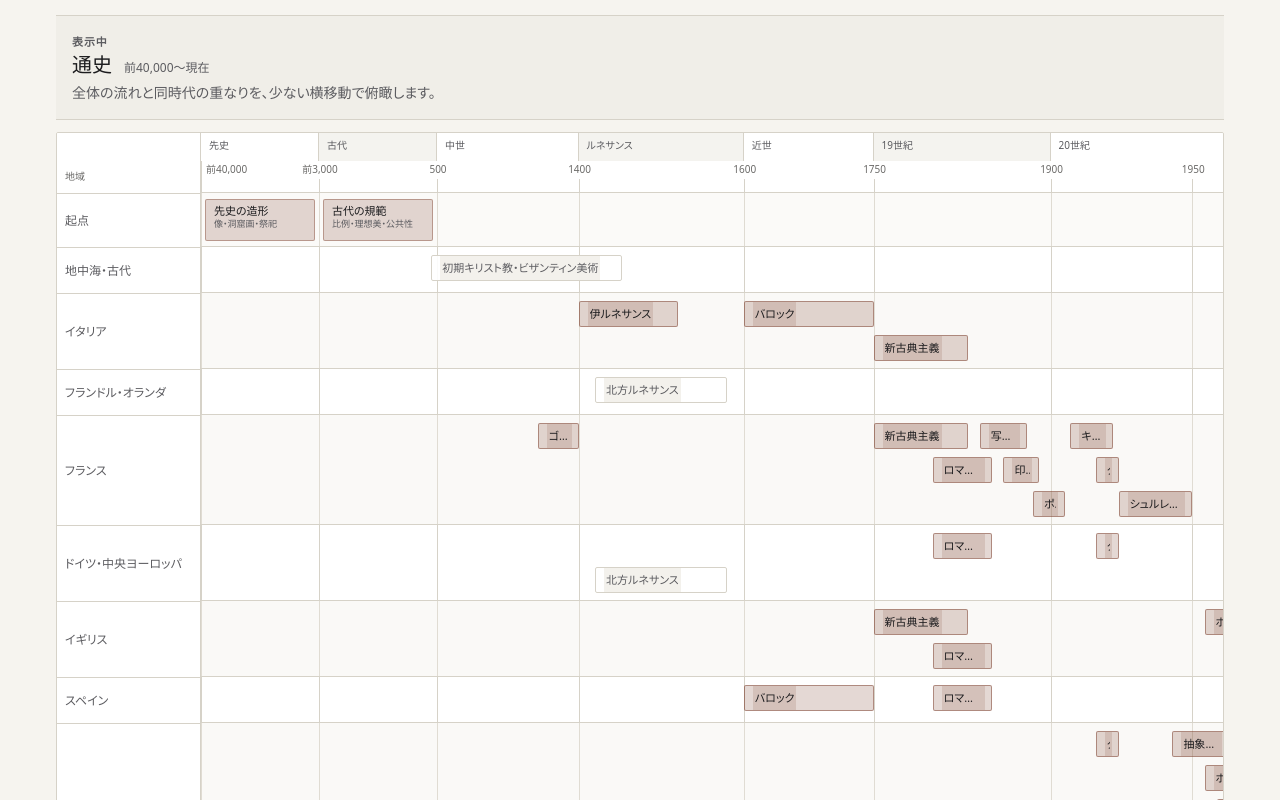
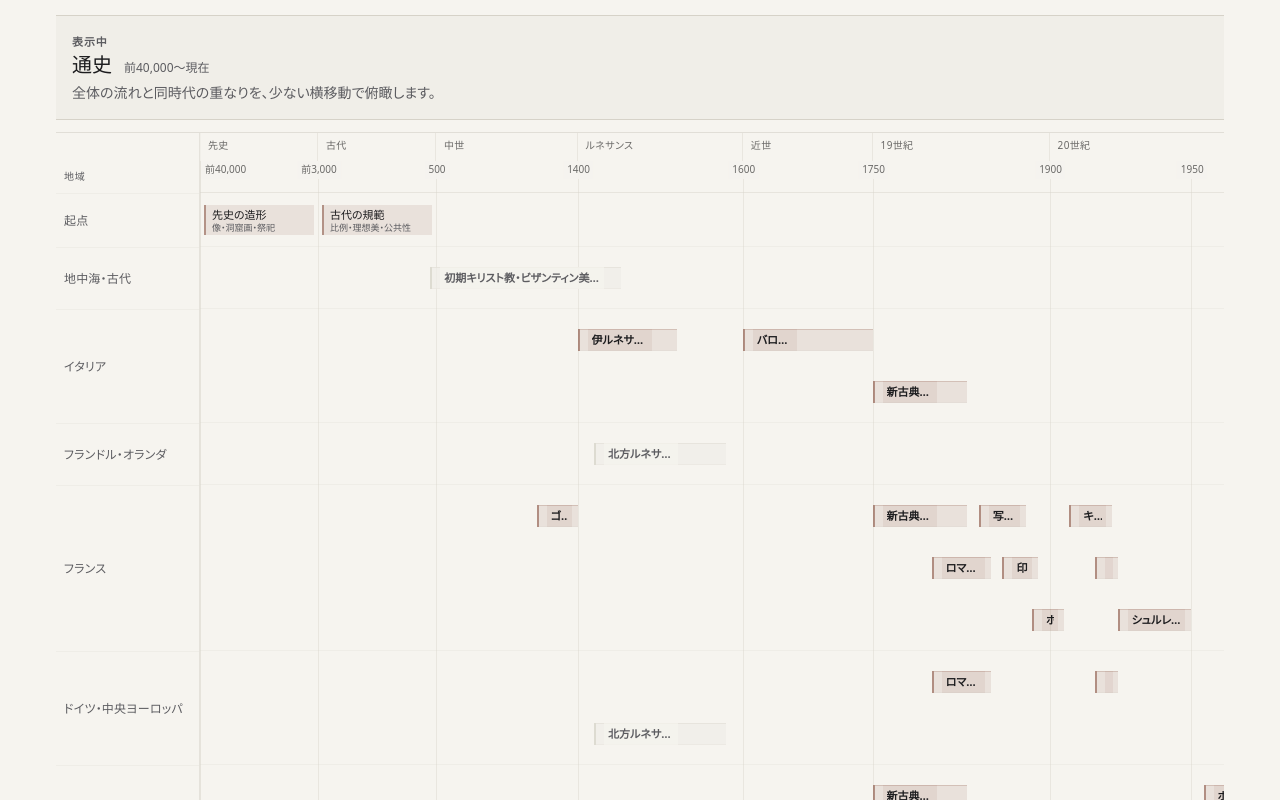
Before and after one commit to taktak2001/art-history-atlas, a Next.js app: page /timeline in a window 1280 px wide. Shown: the part 440-1240 px from the top of the page. Built offline with nearby package versions, Linux system fonts and the light colour scheme.

Commit message:
feat: restyle timeline as exhibition rails

```diff
--- a/src/app/globals.css
+++ b/src/app/globals.css
@@ -621,10 +621,171 @@ html.dark .relation-badge {
   }
 }
 
+/* 横型タイムライン：表の箱ではなく、年代軸に沿う展示レールとして見せる */
+.timeline-shell {
+  border-block: 1px solid rgb(var(--c-line) / 0.62);
+  background: rgb(var(--c-paper));
+}
+
+.timeline-track {
+  background: rgb(var(--c-paper));
+}
+
+.timeline-region-column {
+  border-inline-end: 1px solid rgb(var(--c-line) / 0.5);
+  background: rgb(var(--c-paper));
+  box-shadow: 1px 0 0 rgb(var(--c-line) / 0.14);
+}
+
+.timeline-region-heading,
+.timeline-region-label {
+  color: rgb(var(--c-muted));
+}
+
+.timeline-region-heading {
+  letter-spacing: 0.08em;
+}
+
+.timeline-region-label {
+  border-top: 1px solid rgb(var(--c-line) / 0.22);
+  font-weight: 500;
+  letter-spacing: 0.015em;
+}
+
+.timeline-axis {
+  border-bottom: 1px solid rgb(var(--c-line) / 0.48);
+}
+
+.timeline-era-band {
+  border-inline-end: 1px solid rgb(var(--c-line) / 0.42);
+  background: transparent;
+  color: rgb(var(--c-faint));
+  letter-spacing: 0.035em;
+}
+
+.timeline-gridline {
+  pointer-events: none;
+}
+
+.timeline-gridline--major {
+  border-inline-start: 1px solid rgb(var(--c-line) / 0.42);
+}
+
+.timeline-gridline--minor {
+  border-inline-start: 0;
+}
+
+.timeline-tick-label {
+  background: rgb(var(--c-paper) / 0.92);
+  color: rgb(var(--c-faint));
+  font-size: 0.625rem;
+  font-weight: 500;
+}
+
+.timeline-origin-lane,
+.timeline-lane {
+  border-bottom: 1px solid rgb(var(--c-line) / 0.22);
+  background: transparent;
+}
+
+.timeline-origin-rail {
+  flex-direction: column;
+  justify-content: center;
+  align-items: flex-start;
+  text-decoration: none;
+}
+
+.timeline-origin-rail::before {
+  position: absolute;
+  inset-inline: 0;
+  top: 50%;
+  height: 1.875rem;
+  border-inline-start: 2px solid rgb(var(--c-accent) / 0.48);
+  background: rgb(var(--c-accent) / 0.1);
+  content: '';
+  transform: translateY(-50%);
+  transition:
+    background-color 140ms ease,
+    border-color 140ms ease;
+}
+
+.timeline-origin-rail > span {
+  position: relative;
+}
+
+.timeline-origin-rail:hover::before,
+.timeline-origin-rail:focus-visible::before {
+  border-inline-start-color: rgb(var(--c-accent) / 0.85);
+  background: rgb(var(--c-accent) / 0.18);
+}
+
+.timeline-bar {
+  color: rgb(var(--c-ink));
+  text-decoration: none;
+}
+
+.timeline-bar-visual {
+  height: 1.375rem;
+  border-inline-start: 2px solid rgb(var(--c-accent) / 0.5);
+  background: rgb(var(--c-accent) / 0.1);
+  box-shadow:
+    inset 0 1px 0 rgb(var(--c-accent) / 0.2),
+    inset 0 -1px 0 rgb(var(--c-line) / 0.24);
+  color: rgb(var(--c-ink));
+  transform: translateY(-50%);
+  transition:
+    background-color 140ms ease,
+    border-color 140ms ease,
+    box-shadow 140ms ease;
+}
+
+.timeline-bar-visual--secondary {
+  border-inline-start-color: rgb(var(--c-line) / 0.72);
+  background: rgb(var(--c-surface) / 0.7);
+  box-shadow:
+    inset 0 1px 0 rgb(var(--c-line) / 0.38),
+    inset 0 -1px 0 rgb(var(--c-line) / 0.2);
+  color: rgb(var(--c-muted));
+}
+
+.timeline-bar-visual--child {
+  height: 1.25rem;
+  opacity: 0.82;
+}
+
+.timeline-bar:hover .timeline-bar-visual,
+.timeline-bar:focus-visible .timeline-bar-visual {
+  border-inline-start-color: rgb(var(--c-accent) / 0.9);
+  background: rgb(var(--c-accent) / 0.18);
+  box-shadow:
+    inset 0 1px 0 rgb(var(--c-accent) / 0.32),
+    inset 0 -1px 0 rgb(var(--c-accent) / 0.2);
+}
+
+.timeline-bar:focus-visible {
+  outline: 1px solid rgb(var(--c-ink));
+  outline-offset: 1px;
+}
+
+.timeline-bar-label {
+  width: max-content;
+  justify-content: center;
+  background: rgb(var(--c-accent) / 0.07);
+  color: inherit;
+  font-weight: 600;
+  text-align: center;
+}
+
+.timeline-bar-visual--secondary .timeline-bar-label {
+  background: rgb(var(--c-paper) / 0.66);
+}
+
 .timeline-label-survey {
   overflow: hidden;
   white-space: nowrap;
   text-overflow: ellipsis;
+  line-height: 1.1;
+  text-align: center;
 }
 
 .timeline-label-detail {
@@ -633,6 +794,20 @@ html.dark .relation-badge {
   white-space: normal;
   -webkit-box-orient: vertical;
   -webkit-line-clamp: 2;
+  font-size: 0.625rem;
+  line-height: 0.6875rem;
+  text-align: center;
+}
+
+@media (max-width: 639px) {
+  .timeline-region-heading,
+  .timeline-region-label {
+    padding-inline: 0.5rem;
+  }
+
+  .timeline-bar-label {
+    font-size: 0.625rem;
+  }
 }
 
 /* 本文リンク */
--- a/src/components/HorizontalTimeline.tsx
+++ b/src/components/HorizontalTimeline.tsx
@@ -37,15 +37,15 @@ type Props = {
 const DESKTOP_HEADER_H = 60;
 const MOBILE_HEADER_H = 56;
 const SURVEY_SUMMARY_H = 54;
-const SURVEY_BAR_H = 26;
+const SURVEY_BAR_H = 44;
 const DESKTOP_DETAIL_BAR_H = 44;
-const MOBILE_DETAIL_BAR_H = 26;
+const MOBILE_DETAIL_BAR_H = 44;
 const DESKTOP_BAR_GAP = 8;
-const MOBILE_BAR_GAP = 3;
-const DESKTOP_LANE_PAD_Y = 8;
-const MOBILE_LANE_PAD_Y = 4;
-const DESKTOP_MIN_LANE_H = 46;
-const MOBILE_MIN_LANE_H = 54;
+const MOBILE_BAR_GAP = 6;
+const DESKTOP_LANE_PAD_Y = 9;
+const MOBILE_LANE_PAD_Y = 8;
+const DESKTOP_MIN_LANE_H = 62;
+const MOBILE_MIN_LANE_H = 60;
 const LABEL_INNER_PADDING = 8;
 const LABEL_TEXT_PADDING = 4;
 
@@ -248,6 +248,8 @@ export function HorizontalTimeline({ movements, activeRegions }: Props) {
     (era) => era.start < mode.end && era.end > mode.start,
   );
   const ticks = timelineTicks(mode);
+  const majorTickStride =
+    mode.id === 'survey' ? 1 : Math.max(1, Math.ceil((ticks.length - 1) / 4));
   const activeMovement =
     modeMovements.find((movement) => movement.id === activeMovementId) ?? null;
   const activeExpansionMembers = useMemo(() => {
@@ -340,14 +342,16 @@ export function HorizontalTimeline({ movements, activeRegions }: Props) {
           : choice.variant === 'short'
             ? shortLabelWidth ?? nameWidth
             : Math.min(shortLabelWidth ?? nameWidth, availableWidth);
+      const resolvedLabelWidth = Math.max(
+        1,
+        Math.min(chosenWidth + LABEL_TEXT_PADDING, availableWidth),
+      );
+      element.style.width = `${resolvedLabelWidth}px`;
       nextGeometries.push({
         element,
         barStart,
         barEnd,
-        labelWidth: Math.max(
-          1,
-          Math.min(chosenWidth + LABEL_TEXT_PADDING, availableWidth),
-        ),
+        labelWidth: resolvedLabelWidth,
       });
     }
 
@@ -561,20 +565,20 @@ export function HorizontalTimeline({ movements, activeRegions }: Props) {
         </div>
       )}
 
-      <div className="mt-3 flex overflow-hidden rounded-sm border hairline bg-raised">
+      <div className="timeline-shell mt-3 flex overflow-hidden">
         <div
-          className="sticky left-0 z-20 w-20 shrink-0 border-r hairline bg-raised sm:w-36"
+          className="timeline-region-column sticky left-0 z-20 w-20 shrink-0 sm:w-36"
           data-region-column
         >
           <div
-            className="flex items-end px-2 pb-2 text-[10px] text-faint"
+            className="timeline-region-heading flex items-end px-2 pb-2 text-[10px]"
             style={{ height: headerHeight }}
           >
             地域
           </div>
           {mode.id === 'survey' && (
             <div
-              className="flex items-center border-t hairline px-2 text-xs text-muted"
+              className="timeline-region-label flex items-center px-2 text-xs"
               style={{ height: SURVEY_SUMMARY_H }}
             >
               起点
@@ -584,7 +588,7 @@ export function HorizontalTimeline({ movements, activeRegions }: Props) {
             <div
               key={lane.region}
               data-region-lane-label={lane.region}
-              className="flex items-center border-t hairline px-2 text-[11px] leading-snug text-muted sm:text-xs"
+              className="timeline-region-label flex items-center px-2 text-[11px] leading-snug sm:text-xs"
               style={{ height: lane.height }}
             >
               {REGION_LABELS[lane.region]}
@@ -606,7 +610,7 @@ export function HorizontalTimeline({ movements, activeRegions }: Props) {
         >
           <div
             ref={trackRef}
-            className="relative"
+            className="timeline-track relative"
             data-timeline-track
             data-timeline-mode={mode.id}
             data-timeline-lod={lod}
@@ -614,10 +618,10 @@ export function HorizontalTimeline({ movements, activeRegions }: Props) {
             style={{ width: timelineWidth, height: chartHeight }}
           >
             <div
-              className="absolute inset-x-0 top-0 border-b hairline"
+              className="timeline-axis absolute inset-x-0 top-0"
               style={{ height: headerHeight }}
             >
-              {visibleEraBands.map((era, index) => {
+              {visibleEraBands.map((era) => {
                 const left = yearToTimelineX(
                   Math.max(era.start, mode.start),
                   mode,
@@ -631,9 +635,7 @@ export function HorizontalTimeline({ movements, activeRegions }: Props) {
                 return (
                   <div
                     key={era.label}
-                    className={`absolute top-0 overflow-hidden border-r hairline px-2 pt-1 text-[10px] font-medium text-muted ${
-                      index % 2 === 1 ? 'bg-surface/70' : 'bg-raised'
-                    }`}
+                    className="timeline-era-band absolute top-0 overflow-hidden px-2 pt-1 text-[10px] font-medium"
                     style={{ left, width: Math.max(1, right - left), height: 28 }}
                   >
                     <span className="whitespace-nowrap">{era.label}</span>
@@ -642,16 +644,24 @@ export function HorizontalTimeline({ movements, activeRegions }: Props) {
               })}
             </div>
 
-            {ticks.map((tick) => (
+            {ticks.map((tick, index) => {
+              const isMajorTick =
+                index === 0 ||
+                index === ticks.length - 1 ||
+                index % majorTickStride === 0;
+              return (
                 <div
                   key={tick}
                   data-timeline-tick={tick}
-                className="absolute bottom-0 top-7 border-l hairline"
+                  data-major-tick={isMajorTick || undefined}
+                  className={`timeline-gridline absolute bottom-0 top-7 ${
+                    isMajorTick ? 'timeline-gridline--major' : 'timeline-gridline--minor'
+                  }`}
                   style={{ left: yearToTimelineX(tick, mode, timelineWidth) }}
                   aria-hidden="true"
                 >
                   <span
-                  className={`absolute top-0 whitespace-nowrap bg-raised px-1 text-[10px] tabular-nums text-faint ${
+                    className={`timeline-tick-label absolute top-0 whitespace-nowrap px-1 text-[10px] tabular-nums ${
                       tick === mode.start
                         ? ''
                         : tick === mode.end
@@ -662,11 +672,12 @@ export function HorizontalTimeline({ movements, activeRegions }: Props) {
                     {fmtYear(tick)}
                   </span>
                 </div>
-            ))}
+              );
+            })}
 
             {mode.id === 'survey' && (
               <div
-                className="absolute inset-x-0 border-b hairline bg-surface/30"
+                className="timeline-origin-lane absolute inset-x-0"
                 style={{ top: headerHeight, height: SURVEY_SUMMARY_H }}
               >
                 {[
@@ -692,8 +703,8 @@ export function HorizontalTimeline({ movements, activeRegions }: Props) {
                       key={summary.id}
                       href={`/movements/${summary.id}/`}
                       prefetch={false}
-                      className="absolute top-1.5 overflow-hidden rounded-sm border border-accent/40 bg-accent/20 px-2 py-1 leading-tight text-ink transition-colors hover:bg-accent/25 active:translate-y-px"
-                      style={{ left: left + 4, width: Math.max(72, right - left - 8), height: 42 }}
+                      className="timeline-origin-rail absolute top-[5px] flex min-h-11 items-center overflow-hidden px-2 leading-tight text-ink active:translate-y-px"
+                      style={{ left: left + 4, width: Math.max(72, right - left - 8) }}
                     >
                       <span className="block truncate text-[11px] font-medium">{summary.label}</span>
                       <span className="block truncate text-[9px] text-muted">{summary.note}</span>
@@ -703,13 +714,11 @@ export function HorizontalTimeline({ movements, activeRegions }: Props) {
               </div>
             )}
 
-            {laneOffsets.map((lane, index) => (
+            {laneOffsets.map((lane) => (
               <div
                 key={lane.region}
                 data-timeline-lane={lane.region}
-                className={`absolute inset-x-0 border-b hairline ${
-                  index % 2 === 1 ? 'bg-surface/35' : ''
-                }`}
+                className="timeline-lane absolute inset-x-0"
                 style={{ top: lane.top, height: lane.height }}
               >
                 {lane.items.map(
@@ -754,12 +763,12 @@ export function HorizontalTimeline({ movements, activeRegions }: Props) {
                           setActiveMovementId(movement.id);
                         }
                       }}
-                      className="group absolute text-left text-[11px] leading-tight focus-visible:z-20 active:translate-y-px"
+                      className="timeline-bar group absolute text-left text-[11px] leading-tight focus-visible:z-20 active:translate-y-px"
                       style={{
                         left,
                         top: lanePaddingY + row * (barHeight + barGap),
                         width,
-                        height: isExpandedDetail ? barHeight - 6 : barHeight,
+                        height: barHeight,
                       }}
                     >
                       <span
@@ -768,11 +777,11 @@ export function HorizontalTimeline({ movements, activeRegions }: Props) {
                         data-timeline-hit-area
                       />
                       <span
-                        className={`pointer-events-none absolute inset-0 overflow-hidden rounded-sm border transition-colors group-hover:border-accent group-hover:bg-accent/30 group-focus-visible:border-ink ${
+                        className={`timeline-bar-visual pointer-events-none absolute inset-x-0 top-1/2 overflow-hidden ${
                           isPriority
-                            ? 'border-accent/50 bg-accent/20 text-ink'
-                            : 'hairline bg-raised/90 text-muted'
-                        } ${isExpandedDetail ? 'border-l-2 opacity-80' : ''}`}
+                            ? 'timeline-bar-visual--priority'
+                            : 'timeline-bar-visual--secondary'
+                        } ${isExpandedDetail ? 'timeline-bar-visual--child' : ''}`}
                         aria-hidden="true"
                         data-timeline-bar-visual
                       >
@@ -785,9 +794,7 @@ export function HorizontalTimeline({ movements, activeRegions }: Props) {
                           data-follow-label
                           data-full-label={movement.nameJa}
                           data-short-label={movement.shortLabel}
-                          className={`pointer-events-none absolute inset-y-0 left-0 flex items-center overflow-hidden px-0.5 ${
-                            isPriority ? 'bg-accent/15' : 'bg-surface/80'
-                          }`}
+                          className="timeline-bar-label pointer-events-none absolute inset-y-0 left-0 flex items-center overflow-hidden px-1"
                         >
                           <span
                             data-label-text
```
Also changed, not shown: 5 other files (tests, documents, lock files or other folders). Lines whose indentation alone changed are shown as unchanged.
